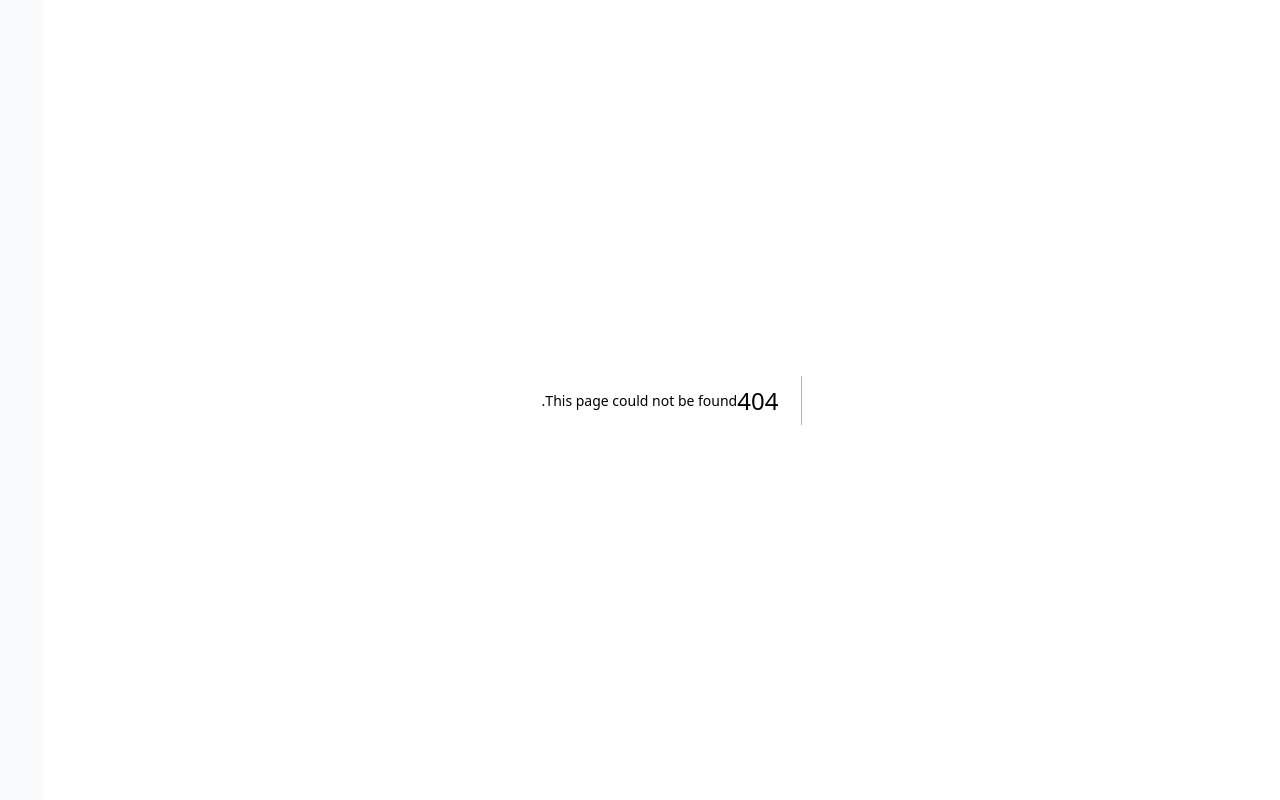
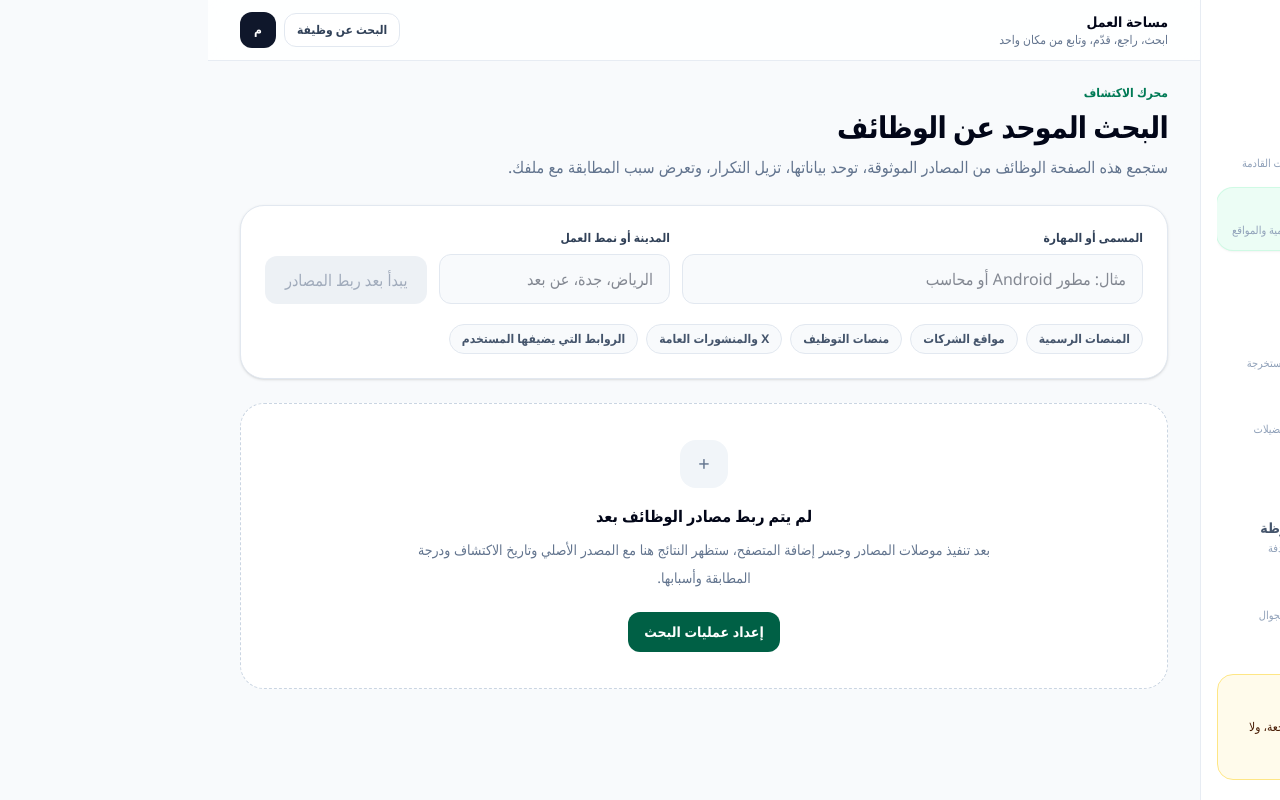
Before and after one commit to Mohammed-3bgarino0-lgtm/job-tracker-platform, a Next.js app in the folder apps/web/: page /jobs in a window 1280 px wide. Before the commit this address had no page. Built offline with nearby package versions, Linux system fonts and the light colour scheme.

Commit message:
Add unified jobs search page shell

```diff
--- /dev/null
+++ b/apps/web/src/app/(workspace)/jobs/page.tsx
@@ -0,0 +1,78 @@
+import { EmptyState } from '@/components/ui/EmptyState';
+import { PageHeader } from '@/components/ui/PageHeader';
+
+const plannedSources = [
+  'المنصات الرسمية',
+  'مواقع الشركات',
+  'منصات التوظيف',
+  'X والمنشورات العامة',
+  'الروابط التي يضيفها المستخدم',
+];
+
+export default function JobsPage() {
+  return (
+    <>
+      <PageHeader
+        eyebrow="محرك الاكتشاف"
+        title="البحث الموحد عن الوظائف"
+        description="ستجمع هذه الصفحة الوظائف من المصادر الموثوقة، توحد بياناتها، تزيل التكرار، وتعرض سبب المطابقة مع ملفك."
+      />
+
+      <section className="rounded-3xl border border-slate-200 bg-white p-5 shadow-sm md:p-6">
+        <div className="grid gap-3 md:grid-cols-[minmax(0,2fr)_minmax(0,1fr)_auto]">
+          <label className="block">
+            <span className="mb-2 block text-xs font-black text-slate-700">
+              المسمى أو المهارة
+            </span>
+            <input
+              type="search"
+              placeholder="مثال: مطور Android أو محاسب"
+              disabled
+              className="w-full rounded-xl border border-slate-200 bg-slate-50 px-4 py-3 text-sm outline-none disabled:cursor-not-allowed"
+            />
+          </label>
+          <label className="block">
+            <span className="mb-2 block text-xs font-black text-slate-700">
+              المدينة أو نمط العمل
+            </span>
+            <input
+              type="search"
+              placeholder="الرياض، جدة، عن بعد"
+              disabled
+              className="w-full rounded-xl border border-slate-200 bg-slate-50 px-4 py-3 text-sm outline-none disabled:cursor-not-allowed"
+            />
+          </label>
+          <div className="flex items-end">
+            <button
+              type="button"
+              disabled
+              className="w-full rounded-xl bg-slate-200 px-5 py-3 text-sm font-black text-slate-500 md:w-auto"
+            >
+              يبدأ بعد ربط المصادر
+            </button>
+          </div>
+        </div>
+
+        <div className="mt-5 flex flex-wrap gap-2">
+          {plannedSources.map((source) => (
+            <span
+              key={source}
+              className="rounded-full border border-slate-200 bg-slate-50 px-3 py-1.5 text-xs font-bold text-slate-600"
+            >
+              {source}
+            </span>
+          ))}
+        </div>
+      </section>
+
+      <section className="mt-6">
+        <EmptyState
+          title="لم يتم ربط مصادر الوظائف بعد"
+          description="بعد تنفيذ موصلات المصادر وجسر إضافة المتصفح، ستظهر النتائج هنا مع المصدر الأصلي وتاريخ الاكتشاف ودرجة المطابقة وأسبابها."
+          actionLabel="إعداد عمليات البحث"
+          actionHref="/searches"
+        />
+      </section>
+    </>
+  );
+}
```
